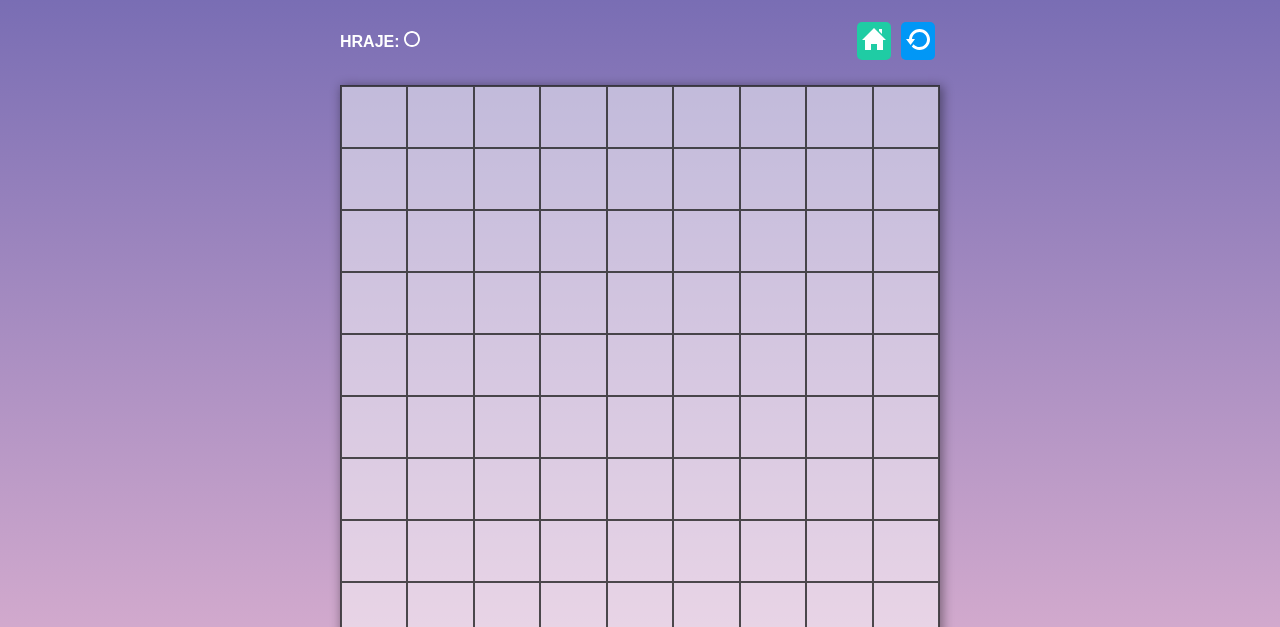
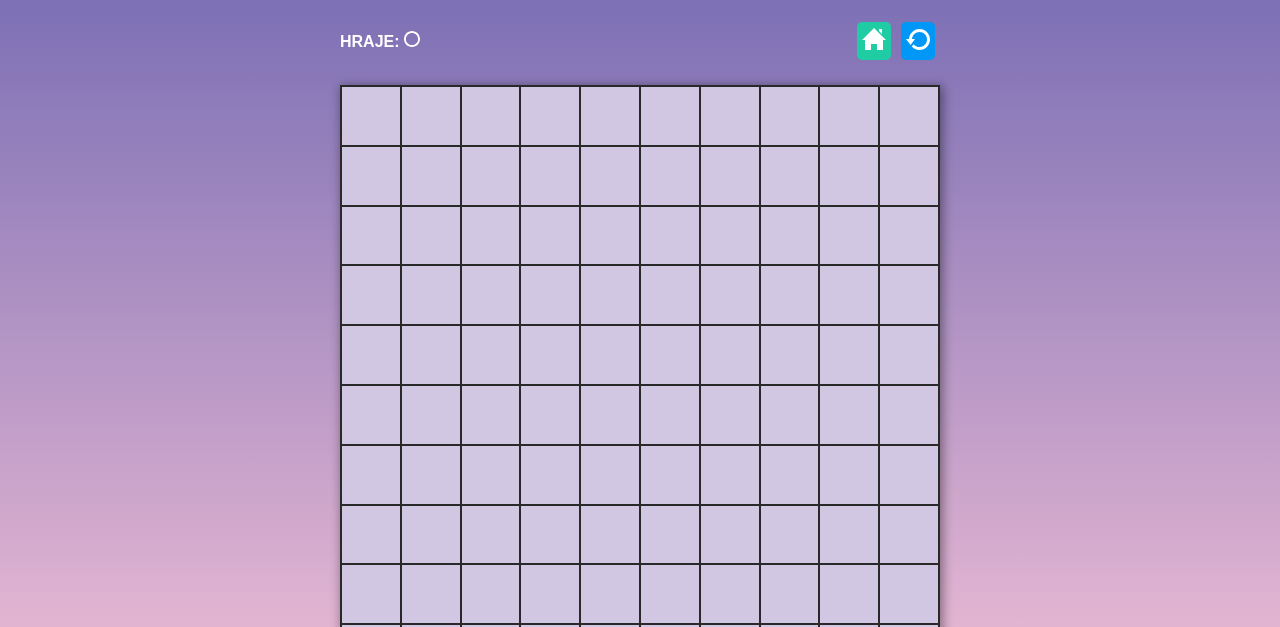
Before and after one commit to alzbetamyskova/piskvorky, a plain HTML site: page hra.html in a window 1280 px wide. Shown: the part 173-800 px from the top of the page. Drawn offline with Linux system fonts and the light colour scheme.

Commit message:
opraveny chyby

```diff
--- a/style.css
+++ b/style.css
@@ -184,22 +184,22 @@ span {
 
 .game {
   margin: 20px;
-  border: 1px solid rgba(37, 37, 37, 0.8);
+  border: 1px solid rgb(41, 41, 41);
   box-shadow: 2px 2px 10px 1px rgba(0, 0, 0, 0.4);
   display: flex;
   flex-wrap: wrap;
 }
 
 .game button {
-  border: 1px solid rgba(37, 37, 37, 0.8);
-  background-color: rgba(255, 255, 255, 0.5);
-  flex: 1 1 10%;
-  padding: 15px;
+  border: 1px solid rgb(41, 41, 41);
+  background-color: #d1c7e2;
+  width: 10%;
+  aspect-ratio: 1 / 1;
 }
 
 .game button:hover,
 .game button:focus {
-  background-color: rgba(255, 255, 255, 0.8);
+  background-color: rgb(238, 214, 237);
 }
 
 @media screen and (min-width: 800px) {
@@ -207,7 +207,4 @@ span {
   .container-game {
     max-width: 80vmin;
   }
-
-  .game button {
-   padding: 30px;
-  }
+}
```
